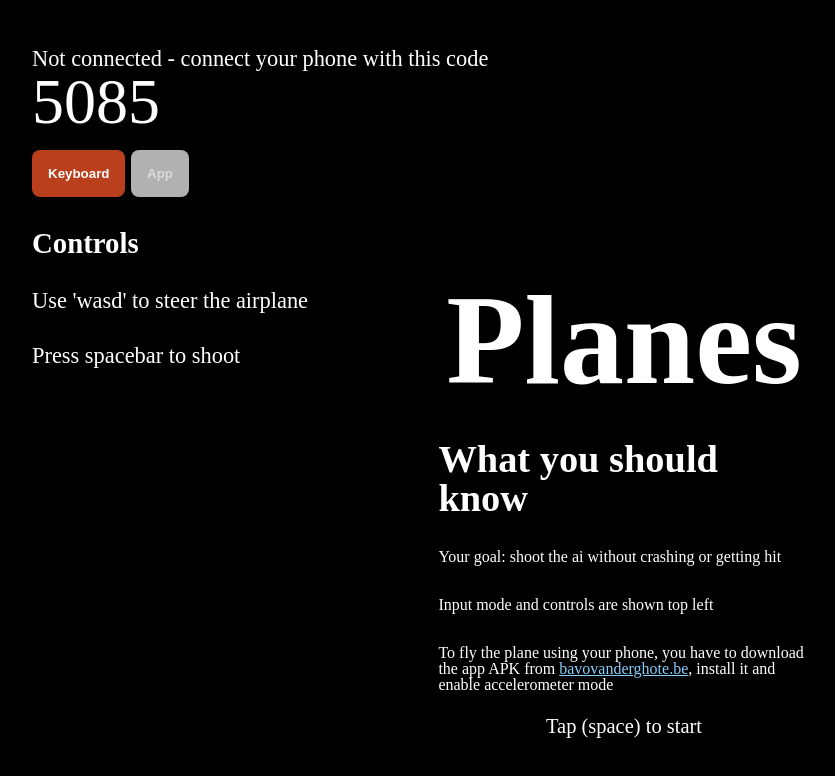
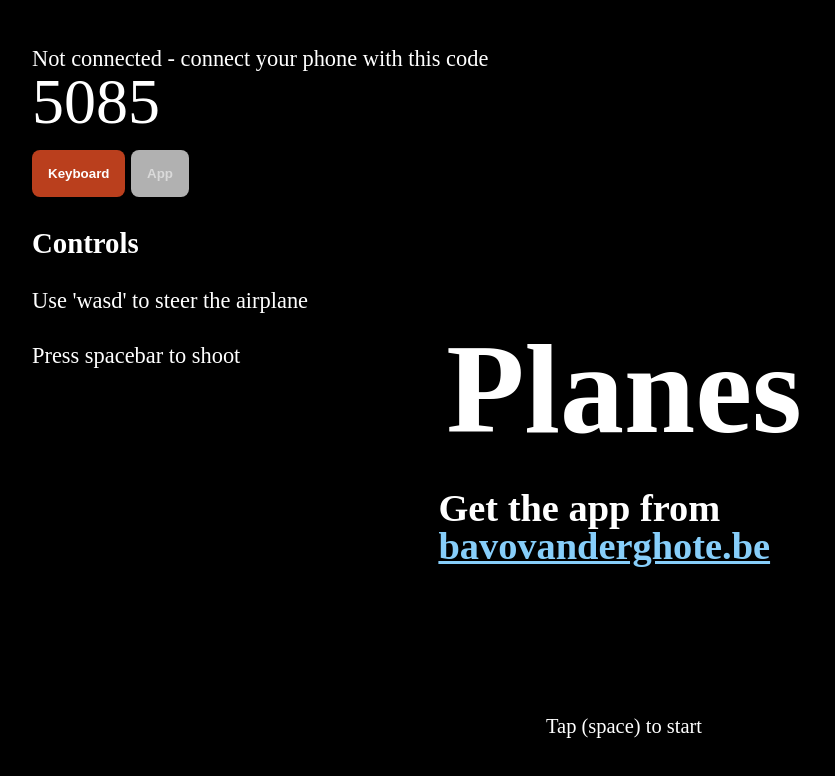
Before and after one commit to BavoVanderghote/planes, a website with bundled scripts: page planes_web-app/src/index.html in a window 1280 px wide. Shown: the whole page, without its empty margins (16-851 px from the left). Built offline with nearby package versions, Linux system fonts and the light colour scheme.

Commit message:
update description and socket server path

```diff
--- a/planes_web-app/src/index.html
+++ b/planes_web-app/src/index.html
@@ -17,8 +17,16 @@
     <div class="overlay">
       <h2 class="title">Planes</h2>
       <div class="tutorial tutorial--start">
-        <h3 class="tut-title tut-title--start">What you should know</h3>
-        <p>Your goal: shoot the ai without crashing or getting hit</p>
+        <h3 class="tut-title tut-title--start">
+          Get the app from
+          <a
+            class="link"
+            target="blank"
+            href="https://bavovanderghote.be/?bavo-says=this-is-a-project&id=10"
+            >bavovanderghote.be</a
+          >
+        </h3>
+        <!-- <p>Your goal: shoot the ai without crashing or getting hit</p>
         <p>Input mode and controls are shown top left</p>
         <p>
           To fly the plane using your phone, you have to download the app APK
@@ -29,7 +37,7 @@
             href="https://bavovanderghote.be/?bavo-says=this-is-a-project&id=10"
             >bavovanderghote.be</a
           >, install it and enable accelerometer mode
-        </p>
+        </p> -->
       </div>
       <p class="restart">Tap (space) to start</p>
     </div>
--- a/planes_web-app/src/js/script.js
+++ b/planes_web-app/src/js/script.js
@@ -10,8 +10,8 @@ import { io } from "socket.io-client";
   const authCode = randomNumber(1000, 10000);
   console.log(authCode);
 
-  // const SOCKET_SERVER = "https://planes-socket-server.herokuapp.com/";
-  const SOCKET_SERVER = "127.0.0.1:3000";
+  const SOCKET_SERVER = "https://planes-socket-server.herokuapp.com/";
+  // const SOCKET_SERVER = "127.0.0.1:3000";
   const socket = io(SOCKET_SERVER, {
     auth: {
       token: authCode,
```
